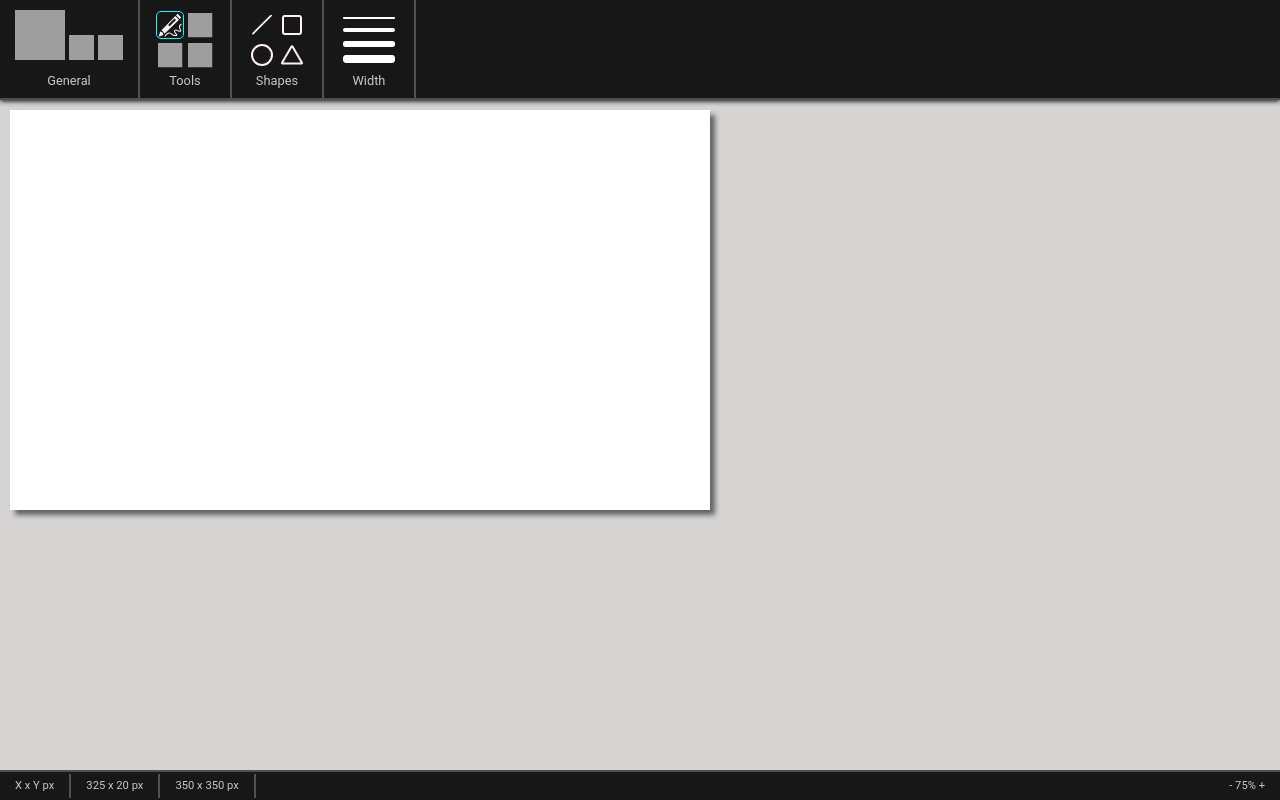
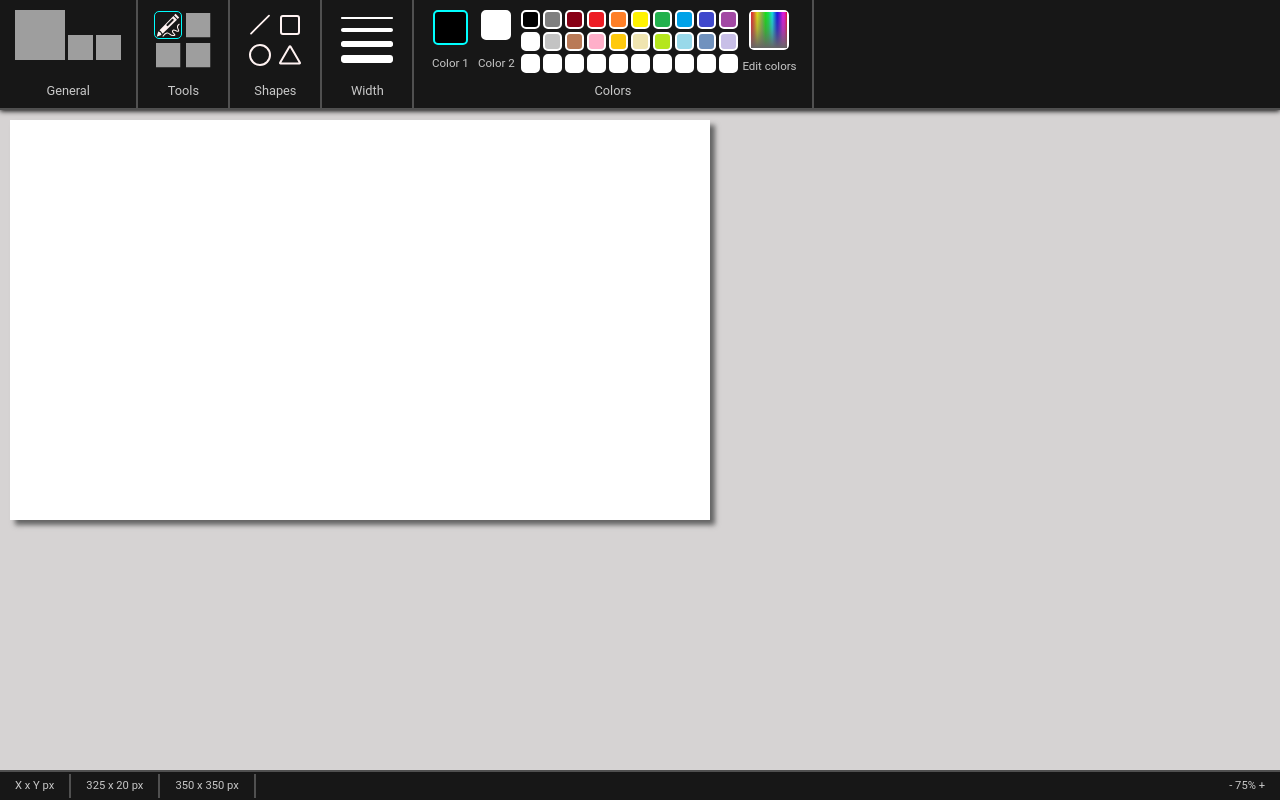
Before and after one commit to Richifg/CanvasPaint, a plain HTML site: page index.html in a window 1280 px wide. Drawn offline with Linux system fonts and the light colour scheme; grey boxes are pictures that could not be loaded.

Commit message:
added color UI and basic functionality

```diff
--- a/index.html
+++ b/index.html
@@ -9,7 +9,7 @@
     <!-- Header Section -->
     <header>
         <!-- General -->
-        <div class="tool-group-container">
+        <div class="header-section clmn">
 			<div>
 				<label for="save-button">
 					<input id="save-button" type="image" src="https://bit.ly/2TZ0ne7" width="50" height="50">
@@ -23,89 +23,144 @@
 					<input id="redo-button" type="image" src="https://bit.ly/2TZ0ne7" width="25" height="25" onmouseup="undoRedoManager.redo()">
 				</label>
 			</div>
-			<p class="tool-group-label">General</p>
+			<p class="header-section-label">General</p>
 		</div>
         <!-- Tools -->
-        <div class="tool-group-container">
-			<div class="tool-group-buttons">
+        <div class="header-section clmn">
+			<div class="tool-group-container">
 				<label class="tool-container" for="pen-button">
-					<input class="tool-radio" id="pen-button" type="radio" name="tool" value="pen" checked>
+					<input class="hidden-input" id="pen-button" type="radio" name="tool" value="pen" checked>
 					<img class="tool-icon" src="assets/Icon_Pen.svg">
 				</label>
 				<label class="tool-container" for="eraser-button">
-					<input class="tool-radio" id="eraser-button" type="radio" name="tool" value="eraser">
+					<input class="hidden-input" id="eraser-button" type="radio" name="tool" value="eraser">
 					<img class="tool-icon" src="https://bit.ly/2TZ0ne7">
 				</label>
 				<label class="tool-container" for="paint-button">
-					<input class="tool-radio" id="paint-button" type="radio" name="tool" value="paint">
+					<input class="hidden-input" id="paint-button" type="radio" name="tool" value="paint">
 					<img class="tool-icon" src="https://bit.ly/2TZ0ne7">
 				</label>
                 <label class="tool-container" for="selector-button">
-					<input class="tool-radio" id="selector-button" type="radio" name="tool" value="selector">
+					<input class="hidden-input" id="selector-button" type="radio" name="tool" value="selector">
 					<img class="tool-icon" src="https://bit.ly/2TZ0ne7">
 				</label>
 			</div>
-			<p class="tool-group-label">Tools</p>
+			<p class="header-section-label">Tools</p>
 		</div>
         <!-- Shapes -->
-        <div class="tool-group-container">
-			<div class="tool-group-buttons">
-				<label class="tool-container" for="line-button">
-					<input class="tool-radio" id="line-button" type="radio" name="tool" value="line">
+        <div class="header-section clmn">
+			<div class="tool-group-container">
+				<label class="tool-container">
+					<input class="hidden-input" type="radio" name="tool" value="line">
 					<img class="tool-icon" src="assets/Icon_Line.svg">
 				</label>
-				<label class="tool-container" for="square-button">
-					<input class="tool-radio" id="square-button" type="radio" name="tool" value="square">
+				<label class="tool-container">
+					<input class="hidden-input" type="radio" name="tool" value="square">
 					<img class="tool-icon" src="assets/Icon_Square.svg">
 				</label>
-				<label class="tool-container" for="circle-button">
-					<input class="tool-radio" id="circle-button" type="radio" name="tool" value="circle">
+				<label class="tool-container">
+					<input class="hidden-input" type="radio" name="tool" value="circle">
 					<img class="tool-icon" src="assets/Icon_Circle.svg">
 				</label>
-                <label class="tool-container" for="triangle-button">
-					<input class="tool-radio" id="triangle-button" type="radio" name="tool" value="triangle">
+                <label class="tool-container">
+					<input class="hidden-input" type="radio" name="tool" value="triangle">
 					<img class="tool-icon" src="assets/Icon_Triangle.svg">
 				</label>
 			</div>
-			<p class="tool-group-label">Shapes</p>
+			<p class="header-section-label">Shapes</p>
 		</div>
         <!-- Width -->
-        <div class="tool-group-container">
-            <img class="tool-group-icon" src="assets/Icon_Widths.svg">
-            <div class="width-options-container">
-                <label class="width-option" for="width-1">
-                    <input class="tool-radio" id="width-1" type="radio" name="width" value="1" checked>
+        <div class="header-section clmn">
+            <img class="width-options-icon" src="assets/Icon_Widths.svg">
+            <div class="width-options-container clmn">
+                <label class="width-container">
+                    <input class="hidden-input" type="radio" name="width" value="1" checked>
                     <img class="width-icon" src="assets/Icon_Width1.svg">
                 </label>
-                <label class="width-option" for="width-2">
-                    <input class="tool-radio" id="width-2" type="radio" name="width" value="2">
+                <label class="width-container">
+                    <input class="hidden-input" type="radio" name="width" value="2">
                     <img class="width-icon" src="assets/Icon_Width2.svg">
                 </label>
-                <label class="width-option" for="width-3">
-                    <input class="tool-radio" id="width-3" type="radio" name="width" value="3">
+                <label class="width-container">
+                    <input class="hidden-input" type="radio" name="width" value="3">
                     <img class="width-icon" src="assets/Icon_Width3.svg">
                 </label>
-                <label class="width-option" for="width-4">
-                    <input class="tool-radio" id="width-4" type="radio" name="width" value="4">
+                <label class="width-container">
+                    <input class="hidden-input" type="radio" name="width" value="4">
                     <img class="width-icon" src="assets/Icon_Width4.svg">
                 </label>
-                <label class="width-option" for="width-5">
-                    <input class="tool-radio" id="width-5" type="radio" name="width" value="5">
+                <label class="width-container">
+                    <input class="hidden-input" type="radio" name="width" value="5">
                     <img class="width-icon" src="assets/Icon_Width5.svg">
                 </label>
-                <label class="width-option" for="width-6">
-                    <input class="tool-radio" id="width-6" type="radio" name="width" value="6">
+                <label class="width-container">
+                    <input class="hidden-input" type="radio" name="width" value="6">
                     <img class="width-icon" src="assets/Icon_Width6.svg">
                 </label>
             </div>
-            <p class="tool-group-label"> Width</p>
+            <p class="header-section-label"> Width</p>
+        </div>
+        <!-- Color Selection -->
+        <div class="header-section clmn">
+            <div class="color-selection-container">
+                <label class="color-active-container clmn">
+                    <input class="hidden-input" type="radio" name="color" value="primary" checked>
+                    <div class="color-active" id="primary"></div>
+                    <p>Color 1</p>
+                </label>
+                <label class="color-active-container clmn">
+                    <input class="hidden-input" type="radio" name="color" value="secondary">
+                        <div class="color-active" id="secondary"></div>
+                        <p >Color 2</p>
+                </label>
+                <div class="color-options-grid">
+                    <div class="color-option color-preset"></div>
+                    <div class="color-option color-preset"></div>
+                    <div class="color-option color-preset"></div>
+                    <div class="color-option color-preset"></div>
+                    <div class="color-option color-preset"></div>
+                    <div class="color-option color-preset"></div>
+                    <div class="color-option color-preset"></div>
+                    <div class="color-option color-preset"></div>
+                    <div class="color-option color-preset"></div>
+                    <div class="color-option color-preset"></div>
+                    <div class="color-option color-preset"></div>
+                    <div class="color-option color-preset"></div>
+                    <div class="color-option color-preset"></div>
+                    <div class="color-option color-preset"></div>
+                    <div class="color-option color-preset"></div>
+                    <div class="color-option color-preset"></div>
+                    <div class="color-option color-preset"></div>
+                    <div class="color-option color-preset"></div>
+                    <div class="color-option color-preset"></div>
+                    <div class="color-option color-preset"></div>
+                    <div class="color-option color-custom"></div>
+                    <div class="color-option color-custom"></div>
+                    <div class="color-option color-custom"></div>
+                    <div class="color-option color-custom"></div>
+                    <div class="color-option color-custom"></div>
+                    <div class="color-option color-custom"></div>
+                    <div class="color-option color-custom"></div>
+                    <div class="color-option color-custom"></div>
+                    <div class="color-option color-custom"></div>
+                    <div class="color-option color-custom"></div>
+                </div>
+                <label class="color-picker-container clmn">
+                    <input class="hidden-input" type="color">
+                    <div class="color-picker">
+                        <img src="assets/Icon_Colors.svg">
+                    </div>
+                    <p>Edit colors</p>
+                </label>
+            </div>
+            <p class="header-section-label">Colors</p>
         </div>
     </header>
 
     <!-- Drawing Area  -->
     <main>
         <div id="drawing-area">
-            <canvas id="canvas" width="700px" height="400px">
+            <canvas id="canvas" width="700px" height="400px" oncontextmenu="return false">
                 <p>Bad news :(</p>
                 <p>An html canvas supporting browser is required to use this application</p>
             </canvas>
--- a/main.js
+++ b/main.js
@@ -7,7 +7,11 @@ const eventManager = {
 
     // redirects the event to the appropiate function
     processEvent(event) {
-        // delegate event to appropiate function
+        // set context color on mouse down depending on clicked button
+        if (event.type === "mousedown") {
+            drawingManager.ctx.strokeStyle = event.button === 2 ? configManager.secondaryColor : configManager.primaryColor;
+        }
+
         switch (configManager.tool) {
             case "pen": eventManager.processPenEvent(event); break;
             case "paint": eventManager.processPaintEvent(event); break;
@@ -197,11 +201,11 @@ const configManager = {
 
     width: 1,
 
-    primaryColor: "black",
+    primaryColor: "#000000",
 
-    secondaryColor: "white",
+    secondaryColor: "#ffffff",
 
-    updateTool(event) {
+    updateTool() {
         const currentTool = document.querySelector("input[name=tool]:checked").value
         if (configManager.tool !== currentTool) {
             configManager.tool = currentTool;
@@ -210,7 +214,7 @@ const configManager = {
         }
     },
 
-    updateWidth(event) {
+    updateWidth() {
         const currentWidth = document.querySelector("input[name=width]:checked").value;
         if (configManager.width !== currentWidth) {
             configManager.width = currentWidth;
@@ -221,6 +225,13 @@ const configManager = {
                 drawingManager.redrawShape();
             }
         }
+    },
+
+    updateColor(event) {
+        const activeColorID = document.querySelector("input[name=color]:checked").value
+        const newColor = event.target.style.backgroundColor;
+        document.getElementById(activeColorID).style.backgroundColor = newColor;
+        configManager[activeColorID + "Color"] = newColor;
     }
 };
 
@@ -296,9 +307,10 @@ const editBoxManager = {
             const editBox = document.createElement("div");
             editBox.id = position;
             editBox.className = type + "-box";
+            editBox.addEventListener("oncontextmenu", () => { return false});
 
             // push it to the  desired position (7.5 = main padding - half box size)
-            const [x, y] = drawingManager[position]
+            const [x, y] = drawingManager[position];
             editBox.style.left = (x + 7.5) + "px";
             editBox.style.top = (y + 7.5) + "px";
             document.getElementById("drawing-area").appendChild(editBox);
@@ -335,10 +347,27 @@ function setup(){
     drawingArea.addEventListener("mousedown", eventManager.processEvent);
     drawingArea.addEventListener("mousemove", eventManager.processEvent);
     drawingArea.addEventListener("mouseup", eventManager.processEvent);
+
     const toolInputs = [...document.querySelectorAll("input[name=tool]")];
     toolInputs.forEach(element => element.addEventListener("change", configManager.updateTool));
+
     const widthInputs = [...document.querySelectorAll("input[name=width]")];
     widthInputs.forEach(element => element.addEventListener("change", configManager.updateWidth));
+
+    const colorOptions = [...document.querySelectorAll(".color-option")];
+    colorOptions.forEach(element => element.addEventListener("mouseup", configManager.updateColor));
+
+
+    // add preset colors to keep html clean as well
+    const presetColor = ['#000000', '#7f7f7f', '#880015', '#ed1c24', '#ff7f27',
+                        '#fff200', '#22b14c', '#00a2e8', '#3f48cc', '#a249a4',
+                        '#ffffff', '#c3c3c3', '#b97a57', '#ffafc9', '#ffc90e',
+                        '#efe4b0', '#b5e61d', '#99d9ea', '#7092be', '#c8bfe7'];
+    const presetColorElements = [...document.querySelectorAll(".color-preset")];
+    presetColorElements.forEach((element, index) => element.style.backgroundColor = presetColor[index]);
+    document.querySelector(".color-active#primary").style.backgroundColor = "#000000";
+    document.querySelector(".color-active#secondary").style.backgroundColor = "#ffffff";
+
 
     // provide the coordinates offset of the canvas to the coordinates manager
     const canvas = document.getElementById("canvas");
--- a/styles.css
+++ b/styles.css
@@ -1,7 +1,7 @@
 /* Variables */
 :root{
     /* HEADER */
-    --header-height: 100px;
+    --header-height: 110px;
     --header-border-color: rgb(80, 80, 80);
     --header-background-color: #171717;
     --header-font-size: 0.8em;
@@ -36,6 +36,13 @@ html, body {
     margin: 0px;
 }
 
+.clmn {
+    display: flex;
+    flex-direction: column;
+    justify-content: space-between;
+    align-items: center;
+}
+
 /* =================== */
 /*     Header Styles   */
 /* =================== */
@@ -52,38 +59,29 @@ header {
 	box-shadow: 0 1px 5px black;
 }
 
-.tool-group-container {
+.header-section {
 	padding: 10px 15px;
-	display: flex;
-	flex-direction: column;
-	justify-content: space-between;
-	align-items: center;
 	color: var(--header-font-color);
 	border-right: solid;
 	border-color: var(--header-border-color);
 	border-width: var(--border-width);
+    font-size: var(--header-font-size);
 }
 
-.tool-group-icon {
-    cursor: pointer;
-    width: 60px;
-    height: 60px;
+.header-section-label{
+   /* z-index: 15;*/
+    margin: 0;
+    border-width: 1px;
 }
 
-.tool-group-buttons{
+/* Tools */
+.tool-group-container{
 	border-width: 1px;
 	width: 60px;
 	display: flex;
 	flex-flow: row wrap;
 	justify-content: space-around;
 	align-content: space-around;
-}
-
-.tool-group-label{
-   /* z-index: 15;*/
-    margin: 0;
-    border-width: 1px;
-    font-size: var(--header-font-size);
 }
 
 .tool-container {
@@ -93,7 +91,7 @@ header {
     position: relative;
 }
 
-.tool-radio {
+.hidden-input {
     display: none;
 }
 
@@ -107,8 +105,7 @@ header {
     transition: width 0.2s, height 0.25s;
 }
 
-/* Tool hover/select animation  */
-.tool-radio:checked + .tool-icon,
+.hidden-input:checked + .tool-icon,
 .tool-icon:hover{
     width: 28px;
     height: 28px;
@@ -116,6 +113,7 @@ header {
     border-radius: 5px;
 }
 
+/* Width selection */
 .width-options-container {
     position: absolute;
     top: 70px;
@@ -126,39 +124,114 @@ header {
     border-radius: 5px;
     box-shadow: 1px 2px 5px black;
     background-color: var(--header-background-color);
-    display: flex;
-    flex-direction: column;
     transition: height 0.2s;
 }
 
-.width-option {
+.width-options-icon {
+    cursor: pointer;
+    width: 60px;
+    height: 60px;
+}
+
+.width-container {
     height: 33px;
     width: 80px;
+    position: relative;
 }
 
 .width-icon {
     height: 30px;
     transition: width 0.2s, height 0.2s;
-    position: relative;
+    cursor: pointer;
+    position: absolute;
+    top: 50%;
     left: 50%;
-    transform: translateX(-50%);
-    cursor: pointer;
+    transform: translate(-50%, -50%);
 }
 
-/* Width options container open animation */
 .width-options-container:hover,
-.tool-group-icon:hover + .width-options-container {
+.width-options-icon:hover + .width-options-container {
     position: absolute;
     overflow: visible;
     height: 200px;
 }
 
-/* Width option  hover/select animation  */
-.tool-radio:checked + .width-icon,
+.hidden-input:checked + .width-icon,
 .width-icon:hover{
     height: 33px;
     border: 1px solid cyan;
     border-radius: 5px;
+}
+
+/* Color selection */
+.color-selection-container {
+    display: grid;
+    grid-template-columns: repeat(4, auto);
+    grid-gap: 4px;
+    font-size: 0.9em;
+}
+
+.color-active-container {
+    cursor: pointer;
+    height: 60px;
+    width: 42px;
+    border-radius: 5px
+}
+
+.color-active {
+    border: 2px white solid;
+    border-radius: 5px;
+    width: 30px;
+    height: 30px;
+    background-color: red;
+    transition: height 0.2s, width 0.2s;
+}
+
+.hidden-input:checked +.color-active,
+.color-active-container:hover .color-active {
+    border-color:cyan;
+    width: 35px;
+    height: 35px;
+}
+
+.tool-radio:checked +.color-active {
+
+}
+
+.color-options-grid {
+    display: grid;
+    grid-template-columns: repeat(10, 19px);
+    grid-template-rows: repeat(3, 19px);
+    grid-gap: 3px;
+}
+
+.color-option {
+    border: 2px white solid;
+    border-radius: 5px;
+    cursor: pointer;
+}
+
+.color-option:hover {
+    border: 2px cyan solid;
+}
+
+.color-custom {
+    background-color: white;
+}
+
+.color-picker-container {
+    cursor: pointer;
+}
+
+.color-picker {
+    border: 2px white solid;
+    border-radius: 5px;
+    width: 40px;
+    height: 40px;
+}
+
+.color-picker-container:hover .color-picker{
+    border-color: cyan;
 }
 
 /* =================== */
```
Also changed, not shown: assets/Icon_Colors.svg (added).
